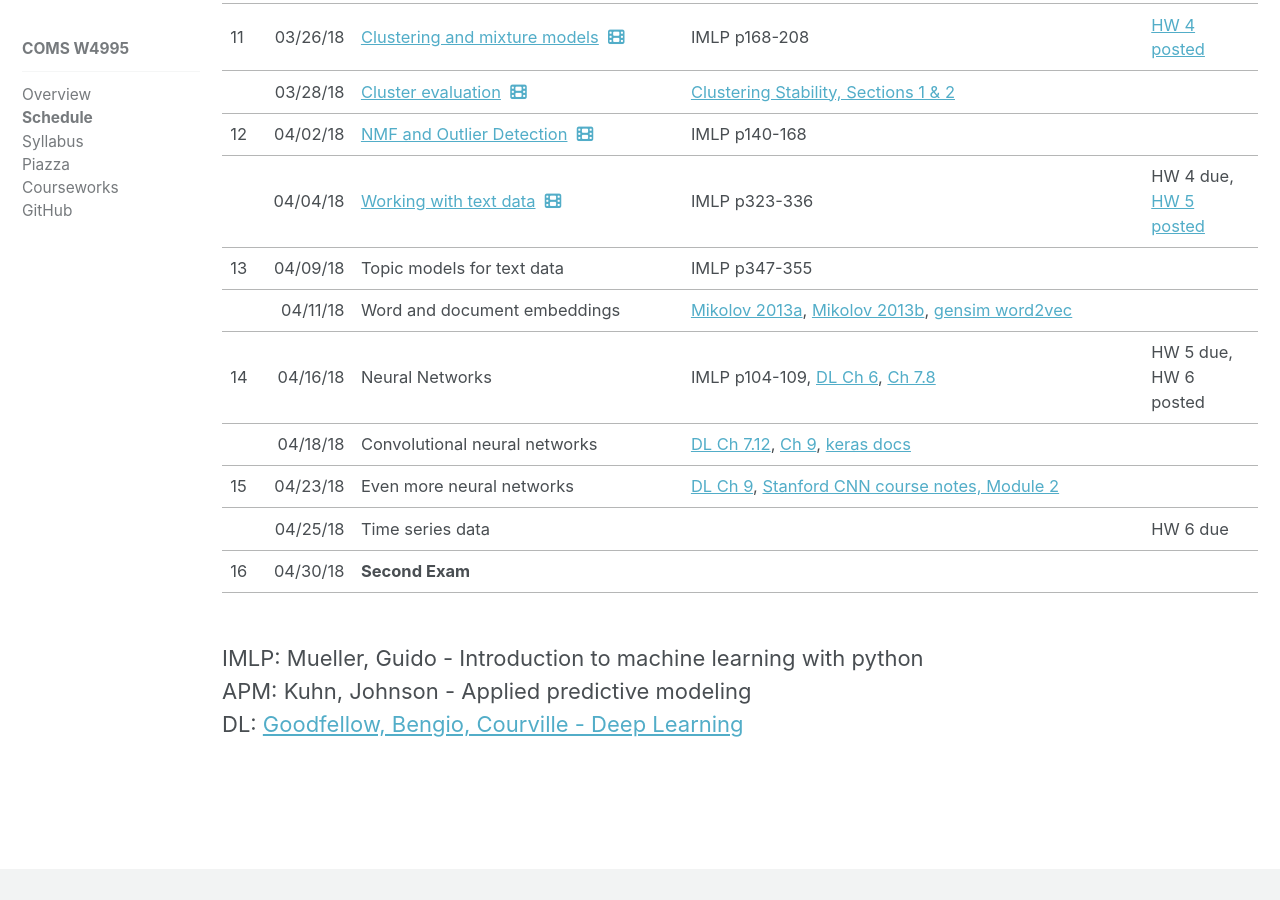
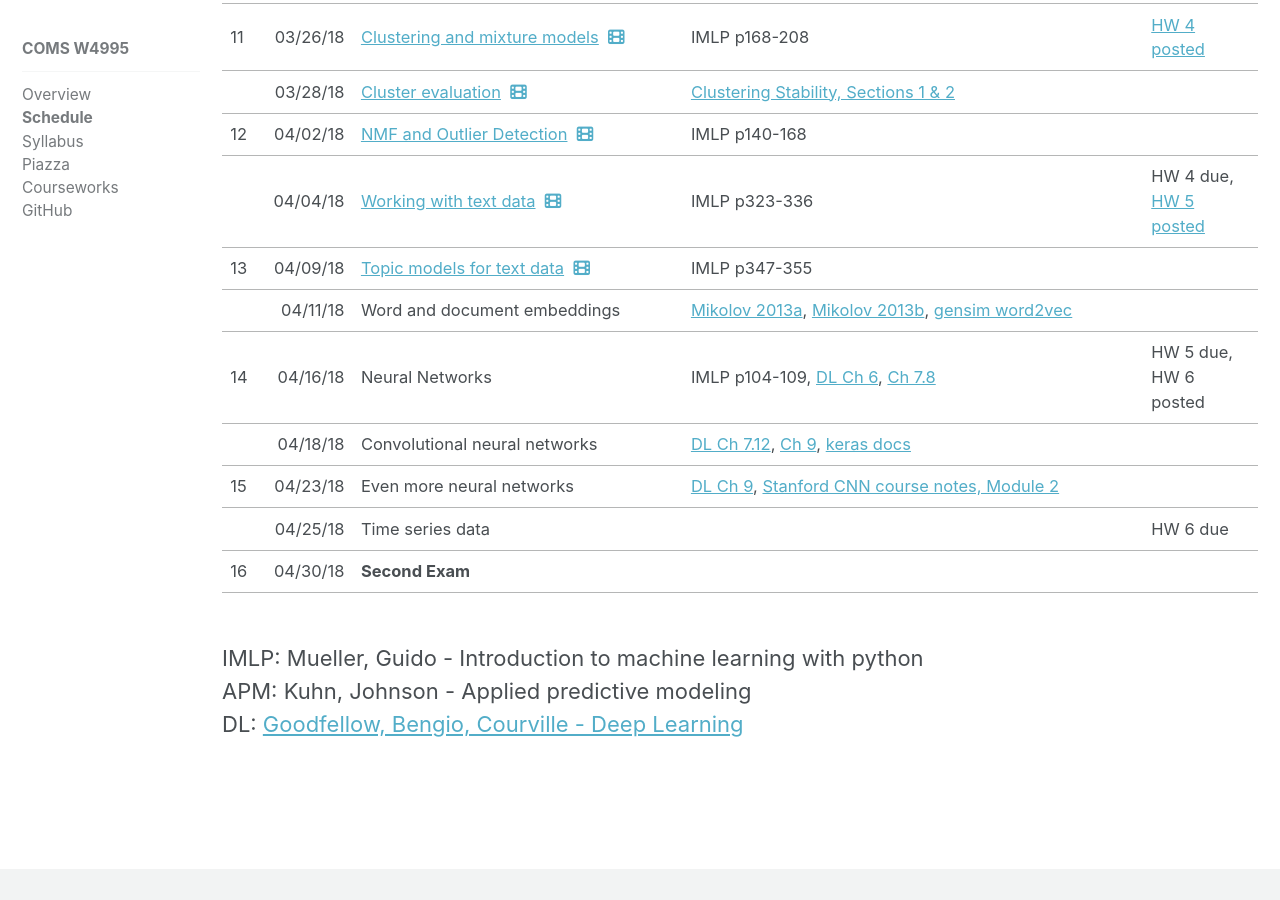
Before and after one commit to amueller/columbia-website, a Jekyll site: the page built from _comsw4995s18/lectures.md, in a window 1280 px wide and 900 px high, scrolled down 1255 px. Built offline with Jekyll 4.4.1, drawn with Linux system fonts in a browser that asks for light colours; nearby versions of some CDN libraries.

Commit message:
add links to topic model slides and video

```diff
--- a/_comsw4995s18/lectures.md
+++ b/_comsw4995s18/lectures.md
@@ -211,7 +211,9 @@ Press P on slides for presenter notes.
 	<tr>
 		<td>13</td>
 		<td align="right" sdval="42835" sdnum="1033;0;MM/DD/YY">04/09/18</td>
-		<td>Topic models for text data</td>
+		<td><a href="https://amueller.github.io/COMS4995-s18/slides/aml-20-040918-topic-models">Topic models for text data</a>&nbsp;
+            <a href="https://www.dropbox.com/s/gjzyc1hlcwif1qa/20-topic-models.mkv?dl=1"><i class="fa fa-film" aria-hidden="true"></i></a>
+		</td>
 		<td>IMLP p347-355</td>
 		<td></td>
 	</tr>
```
